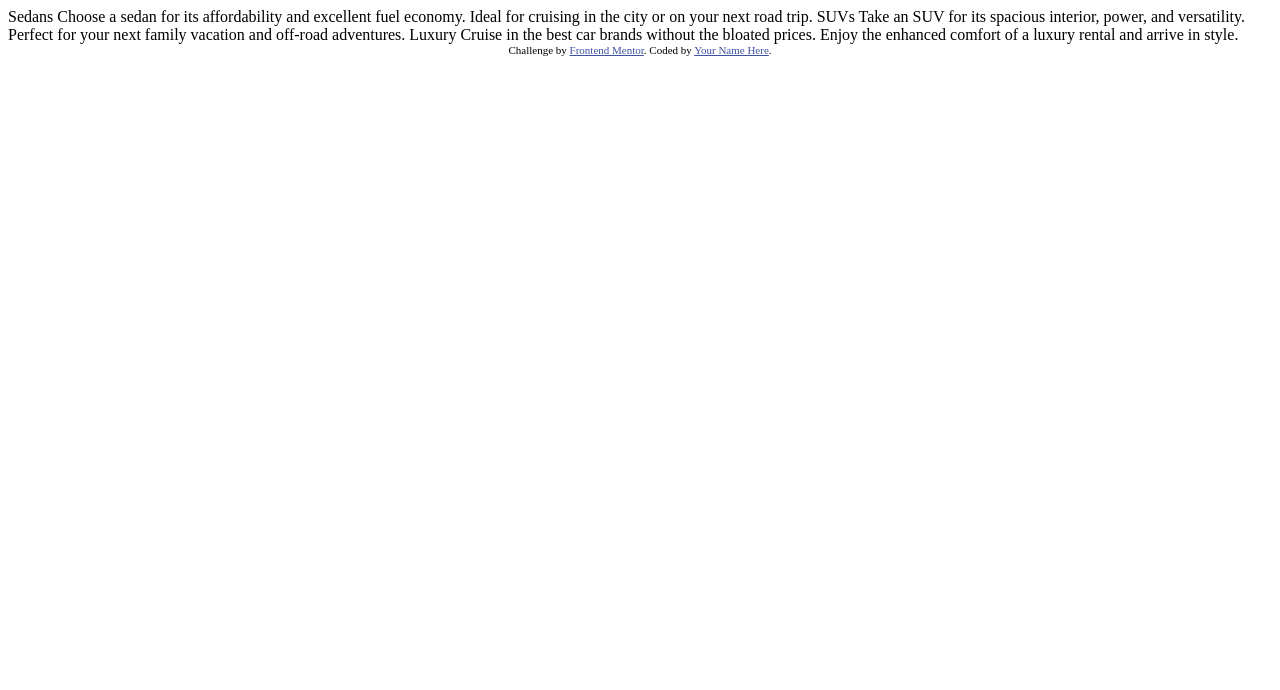
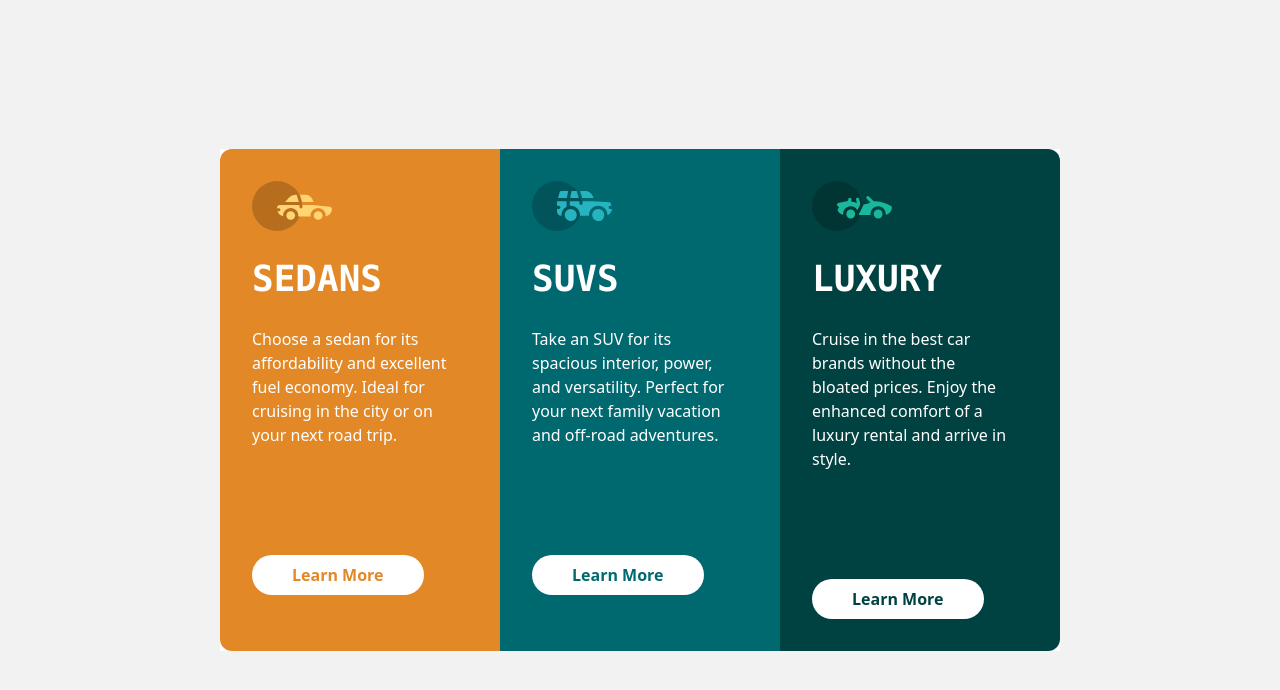
Before and after one commit to sachidumaleesha/3-column-preview-card-component, a plain HTML site: page index.html in a window 1280 px wide. Drawn offline with nearby package versions, Linux system fonts and the light colour scheme.

Commit message:
completed

```diff
--- a/index.html
+++ b/index.html
@@ -2,35 +2,45 @@
 <html lang="en">
 <head>
   <meta charset="UTF-8">
-  <meta name="viewport" content="width=device-width, initial-scale=1.0"> <!-- displays site properly based on user's device -->
+  <meta name="viewport" content="width=device-width, initial-scale=1.0">
+  <link rel="icon" type="image/png" sizes="32x32" href="./images/favicon-32x32.png">
+  <title>Frontend Mentor | 3-column preview card component</title>
+  <script src="https://cdn.tailwindcss.com"></script>
+</head>
+<body class="bg-[#f2f2f2] text-white">
+  <main class="flex justify-center items-center h-screen my-40 md:my-0">
+    <div class="bg-white max-w-[400px] md:max-w-[840px] w-full mx-20 grid grid-cols-1 md:grid-cols-12">
 
-  <link rel="icon" type="image/png" sizes="32x32" href="./images/favicon-32x32.png">
+      <!-- Item 01 -->
+      <div class="md:col-span-4 p-8 bg-[#e38826] rounded-t-xl md:rounded-tr-none md:rounded-l-xl flex flex-col md:gap-7 gap-5 pr-12">
+        <img src="./images/icon-sedans.svg" alt="icon-sedans" class="w-20">
+        <h1 class="text-4xl uppercase font-mono font-semibold">Sedans</h1>
+        <p>
+          Choose a sedan for its affordability and excellent fuel economy. Ideal for cruising in the city or on your next road trip.
+        </p>
+        <a href="#" class="bg-white text-[#e38826] py-2 rounded-full text-center max-w-max px-10 md:mt-20 font-semibold">Learn More</a>
+      </div>
 
-  <title>Frontend Mentor | 3-column preview card component</title>
+      <!-- Item 02 -->
+      <div class="md:col-span-4 p-8 bg-[#006970] flex flex-col md:gap-7 gap-5 pr-12">
+        <img src="./images/icon-suvs.svg" alt="icon-suvs" class="w-20">
+        <h1 class="text-4xl uppercase font-mono font-semibold">SUVs</h1>
+        <p>
+          Take an SUV for its spacious interior, power, and versatility. Perfect for your next family vacation and off-road adventures.
+        </p>
+        <a href="#" class="bg-white text-[#006970] py-2 rounded-full text-center max-w-max px-10 md:mt-20 font-semibold">Learn More</a>
+      </div>
 
-  <!-- Feel free to remove these styles or customise in your own stylesheet 👍 -->
-  <style>
-    .attribution { font-size: 11px; text-align: center; }
-    .attribution a { color: hsl(228, 45%, 44%); }
-  </style>
-</head>
-<body>
-
-  Sedans
-  Choose a sedan for its affordability and excellent fuel economy. Ideal for cruising in the city
-  or on your next road trip.
-
-  SUVs
-  Take an SUV for its spacious interior, power, and versatility. Perfect for your next family vacation
-  and off-road adventures.
-
-  Luxury
-  Cruise in the best car brands without the bloated prices. Enjoy the enhanced comfort of a luxury
-  rental and arrive in style.
-
-  <div class="attribution">
-    Challenge by <a href="https://www.frontendmentor.io?ref=challenge" target="_blank">Frontend Mentor</a>.
-    Coded by <a href="#">Your Name Here</a>.
-  </div>
+      <!-- Item 03 -->
+      <div class="md:col-span-4 p-8 rounded-b-xl md:rounded-bl-none md:rounded-r-xl bg-[#004241] flex flex-col md:gap-7 gap-5 pr-12">
+        <img src="./images/icon-luxury.svg" alt="icon-luxury" class="w-20">
+        <h1 class="text-4xl uppercase font-mono font-semibold">Luxury</h1>
+        <p>
+          Cruise in the best car brands without the bloated prices. Enjoy the enhanced comfort of a luxury rental and arrive in style.
+        </p>
+        <a href="#" class="bg-white text-[#004241] py-2 rounded-full text-center max-w-max px-10 md:mt-20 font-semibold">Learn More</a>
+      </div>
+    </div>
+  </main>
 </body>
 </html>
```
Also changed, not shown: 1 other file.
